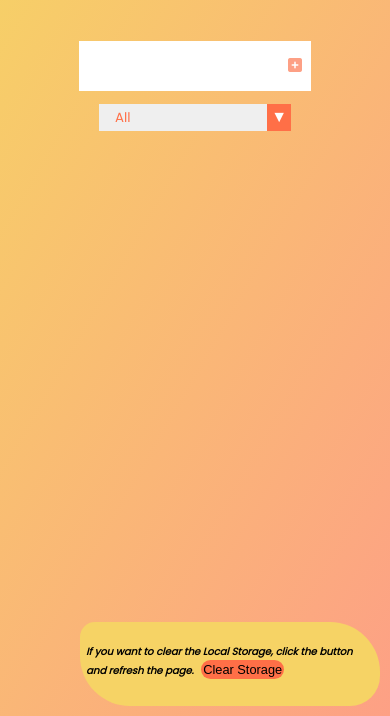
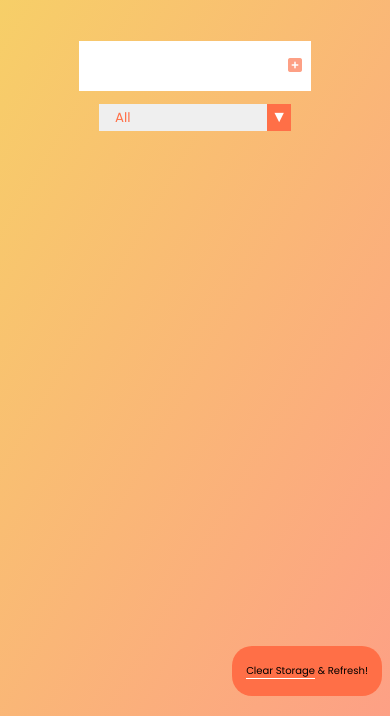
Before and after one commit to Vignesh-Jayaram/Todo-App, a plain HTML site: page index.html in a window 390 px wide. Shown: the part 128-844 px from the top of the page. Drawn offline with Linux system fonts and the light colour scheme.

Commit message:
Attempted fixing the aside tag for mobile view

```diff
--- a/app.js
+++ b/app.js
@@ -3,14 +3,14 @@ const todoInput = document.querySelector(".todo-input");
 const submitButton = document.querySelector(".submit-btn");
 const todoList = document.querySelector(".todo-list");
 const filterOption = document.querySelector(".filter-todo");
-const clearStorageButton = document.querySelector(".storage-clear-btn");
+const clearStorage = document.querySelector(".clear-storage");
 
 // event listeners
 document.addEventListener("DOMContentLoaded", getLocalTodos);
 submitButton.addEventListener("click", addToDo);
 todoList.addEventListener("click", deleteCheck);
 filterOption.addEventListener("click", filterTodo);
-clearStorageButton.addEventListener("click", clearLocalStorage);
+clearStorage.addEventListener("click", clearLocalStorage);
 
 function createCheckedButton() {
   // Create a Checked button
--- a/index.html
+++ b/index.html
@@ -44,11 +44,7 @@
     </div>
 
     <div class="side-note">
-      <p>
-        If you want to clear the Local Storage, click the button and refresh the
-        page.
-        <span><button class="storage-clear-btn">Clear Storage</button></span>
-      </p>
+      <p><span class="clear-storage">Clear Storage</span> & Refresh!</p>
     </div>
 
     <script src="./app.js"></script>
--- a/style.css
+++ b/style.css
@@ -141,32 +141,24 @@ select {
 }
 
 .side-note {
+  width: 20%;
+  height: 10vh;
+  background-color: #ff6f47;
   color: black;
-  width: 30%;
-  padding: 0;
-  padding-left: 15px;
-  margin-left: 15px;
-  margin-right: 10px;
-  float: right;
-  font-style: italic;
-  font-weight: bold;
-  background-color: #f6d365;
-  border-radius: 15px 50px 30px;
+  font-size: 1rem;
+  padding: 0.5rem 1rem;
+  border-radius: 20px;
+  display: flex;
+  align-items: center;
+  justify-content: center;
   position: fixed;
-  right: 0;
-  bottom: 10px;
+  right: 2%;
+  bottom: 20px;
 }
 
-.storage-clear-btn {
-  text-align: center;
-  font-size: 1rem;
-  font-weight: 600;
-  margin-left: 5px;
-  padding: 10px;
-  border-radius: 20px;
-  border: none;
+.side-note > p > .clear-storage {
   cursor: pointer;
-  background: #ff6f47;
+  border-bottom: 1px solid white;
 }
 
 @media only screen and (max-width: 680px) {
@@ -204,8 +196,8 @@ select {
   .selector {
     height: 27px;
     margin: 0.8rem;
-    position: relative;
     display: flex;
+    justify-content: center;
     align-items: center;
   }
 
@@ -217,38 +209,24 @@ select {
   }
 
   .todo {
-    height: 35px;
+    height: 30px;
   }
 
   .checked-btn,
   .delete-btn {
-    height: 35px;
+    height: 30px;
     display: flex;
     align-items: center;
   }
 
   .side-note {
-    display: flex;
-    align-items: center;
-    float: none;
-    width: 300px;
-    height: 10vh;
-    padding: 2px 6px;
+    width: 150px;
+    height: 50px;
     font-size: 10px;
-    background-color: #f6d365;
+    padding: 3px 8px;
     position: fixed;
-    right: 0;
-    bottom: 10px;
-  }
-
-  .storage-clear-btn {
-    font-size: 0.8rem;
-    font-weight: 200;
-    padding-right: 10px;
-    margin-left: 5px;
-    margin-bottom: 4px;
-    padding: 2px;
-    border-radius: 20px;
-    background: #ff6f47;
+    bottom: 5px;
+    right: 8px;
+    top: calc(100% - 70px);
   }
 }
```
